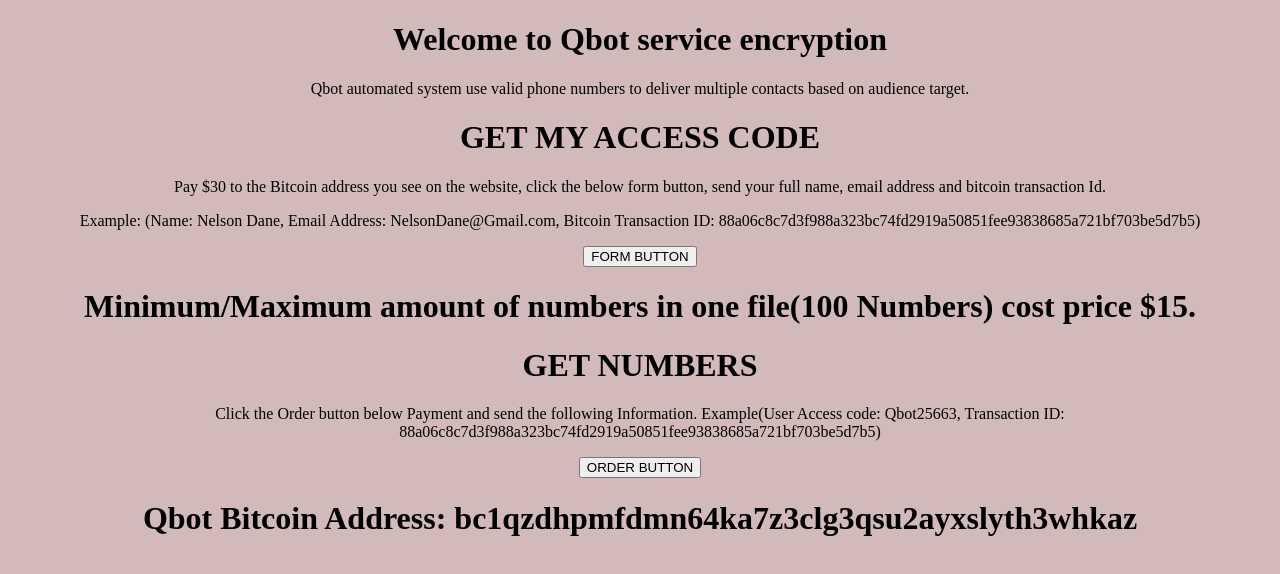
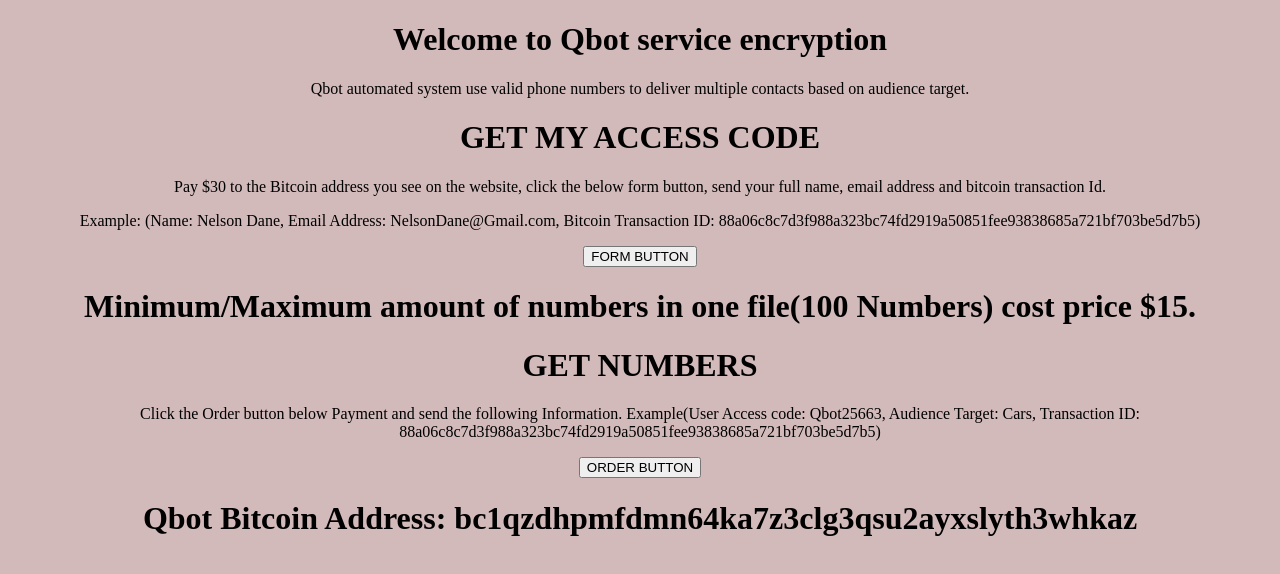
Before and after one commit to qbotservicepro/Qbot, a plain HTML site: page index.html in a window 1280 px wide. Drawn offline with Linux system fonts and the light colour scheme.

Commit message:
Update index.html

```diff
--- a/index.html
+++ b/index.html
@@ -18,11 +18,12 @@
 
 <div><h1> Minimum/Maximum amount of numbers in one file(100 Numbers) cost price $15.  </h1></div>
 <div> <h1>GET NUMBERS </h1></div>
-<div> <p>Click the Order button below Payment and send the following Information. Example(User Access code: Qbot25663, Transaction ID: 88a06c8c7d3f988a323bc74fd2919a50851fee93838685a721bf703be5d7b5) </p> </div>
+<div> <p>Click the Order button below Payment and send the following Information. Example(User Access code: Qbot25663, Audience Target: Cars, Transaction ID: 88a06c8c7d3f988a323bc74fd2919a50851fee93838685a721bf703be5d7b5) </p> </div>
 <div> <button onclick="document.location='https://docs.google.com/forms/d/e/1FAIpQLSdm-Z-dF5Eq87X4k20QcVeyGh83AUFJCEwkFeMjzAhYxHRcUA/viewform?usp=header'"> ORDER BUTTON </button> </div>
 <div> <h1> Qbot Bitcoin Address: bc1qzdhpmfdmn64ka7z3clg3qsu2ayxslyth3whkaz</h1></div>
 </center>
 
 
 </body>
+
 </html>
```
